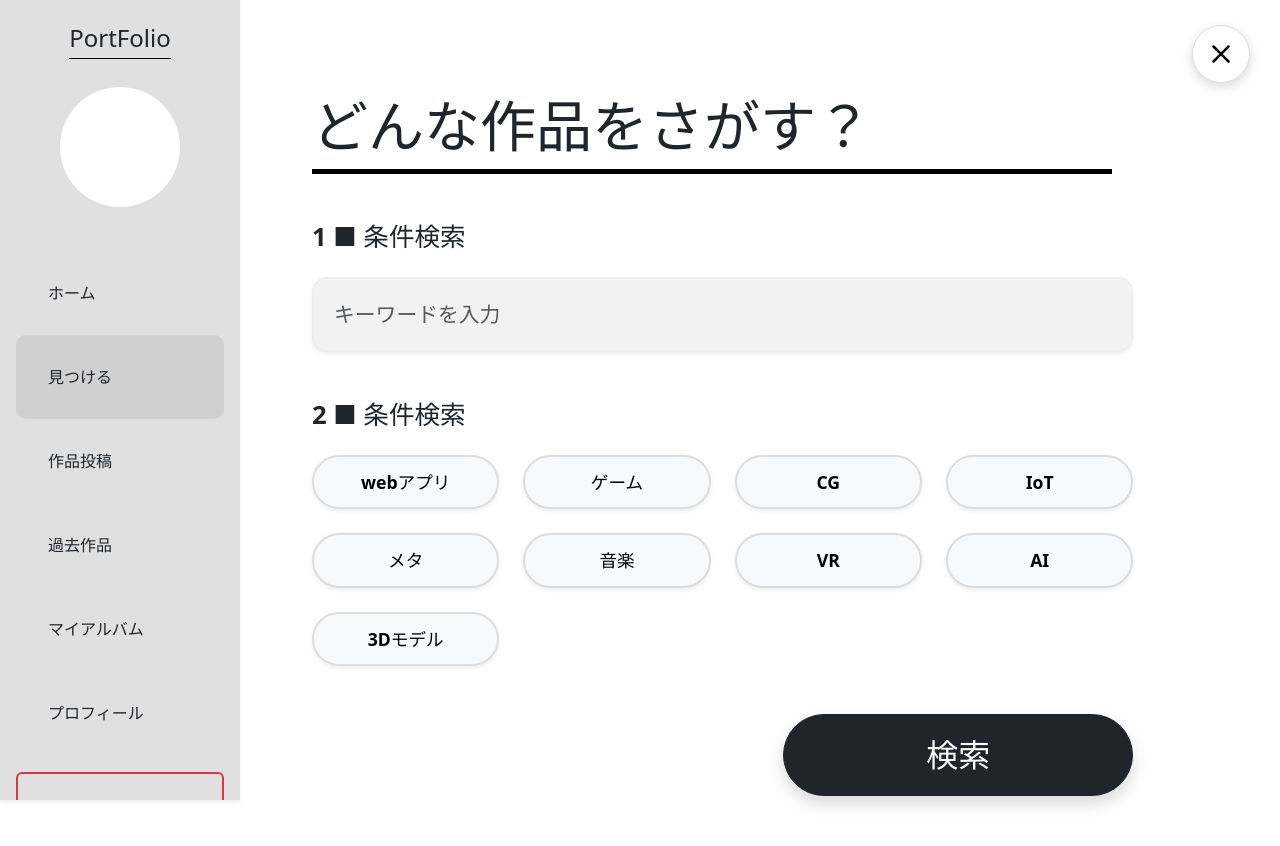
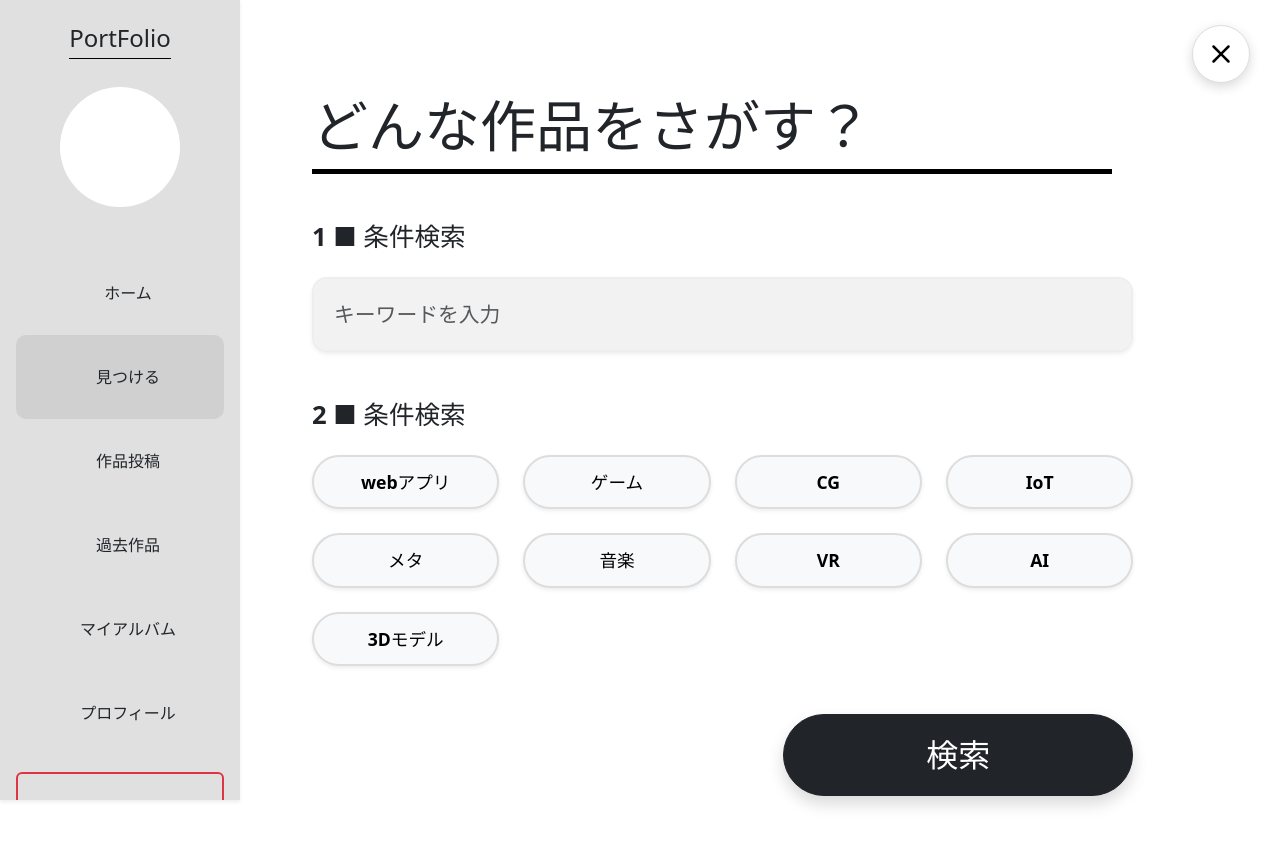
Before and after one commit to skr08m/campus_portfolioSNS, a React (Vite) app in the folder frontend/: page /find in a window 1280 px wide. Shown: the top 846 px of the page. Built offline with nearby package versions, Linux system fonts and the light colour scheme.

Commit message:
sidberの編集

```diff
--- a/frontend/src/components/Sidebar.jsx
+++ b/frontend/src/components/Sidebar.jsx
@@ -48,7 +48,8 @@ const Sidebar = () => {
                 borderRadius: "10px",
                 cursor: "pointer",
                 display: "flex",
-                alignItems: "center"
+                alignItems: "center",
+                justifyContent: "center"//中央揃え
               }}
               onClick={() => navigate(item.path)}
             >
```
Lines whose indentation alone changed are shown as unchanged.
